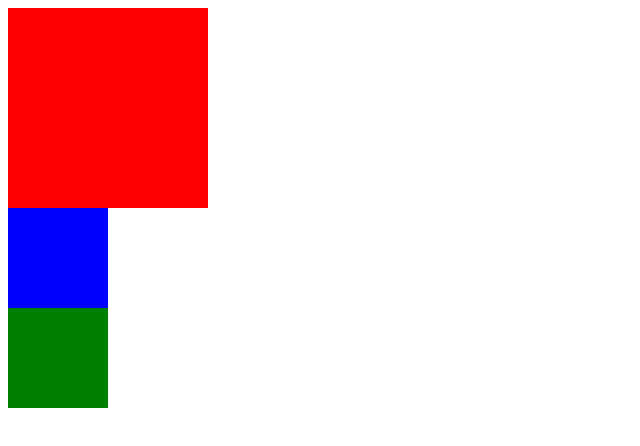
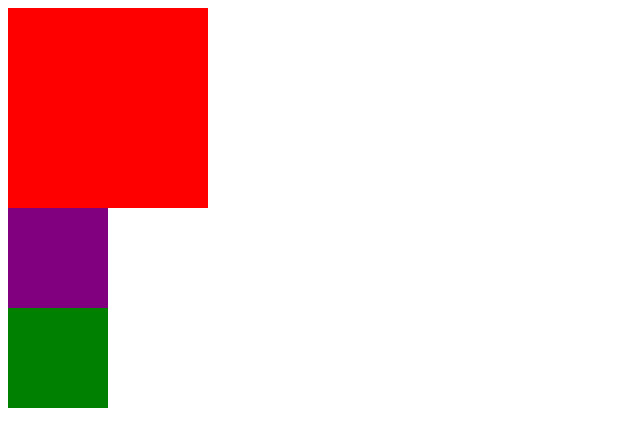
Before and after one commit to AliAbdulle/demptraining, a React (Create React App) app: page / in a window 1280 px wide. Shown: the top 446 px of the page, without its empty margins (0-640 px from the left). Built offline with nearby package versions, Linux system fonts and the light colour scheme.

Commit message:
redefine the color of the props type

```diff
--- a/src/Components/Card/App.js
+++ b/src/Components/Card/App.js
@@ -5,7 +5,7 @@ function App () {
     return (
         <div>
             <Card cardColor="red" height={200} width={200} />
-            <Card />
+            <Card cardColor='purple' />
             <Card cardColor="green" />
         </div>
 
--- a/src/Components/Card/Cards.js
+++ b/src/Components/Card/Cards.js
@@ -15,7 +15,7 @@ function Cards (props) {
 }
 
 Cards.propsTypes ={
-    backgroundColor: propsTypes.string.isRequired,
+    backgroundColor: propsTypes.oneOf(['red', 'green', 'blue', 'purple']).isRequired,
     height: propsTypes.number.isRequired,
     width: propsTypes.number
 
@@ -23,7 +23,6 @@ Cards.propsTypes ={
 
 
 Cards.defaultProps = {
-    cardColor: 'blue',
     height: 100,
     width:100
 }
```
